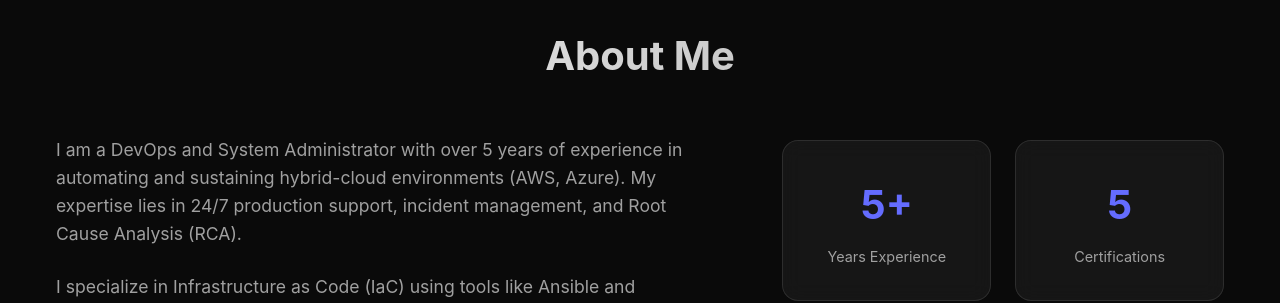
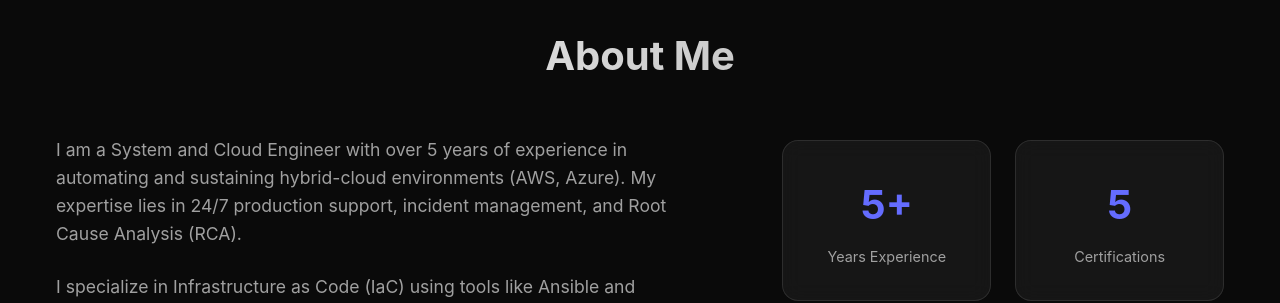
Before and after one commit to 5zan-Code/portfolio-Vercel, a React (Vite) app: page / in a window 1280 px wide. Shown: the part 840-1143 px from the top of the page. Built offline with nearby package versions, Linux system fonts and the light colour scheme.

Commit message:
Update About.jsx

```diff
--- a/src/sections/About.jsx
+++ b/src/sections/About.jsx
@@ -13,7 +13,7 @@ const About = () => {
         <div className="about-content">
           <div className="about-text">
             <p>
-              I am a DevOps and System Administrator with over 5 years of experience in automating and sustaining hybrid-cloud environments (AWS, Azure). My expertise lies in 24/7 production support, incident management, and Root Cause Analysis (RCA).
+              I am a System and Cloud Engineer with over 5 years of experience in automating and sustaining hybrid-cloud environments (AWS, Azure). My expertise lies in 24/7 production support, incident management, and Root Cause Analysis (RCA).
             </p>
             <p>
               I specialize in Infrastructure as Code (IaC) using tools like Ansible and Terraform, and I have a proven track record of designing secure, compliant cloud architectures.
```
